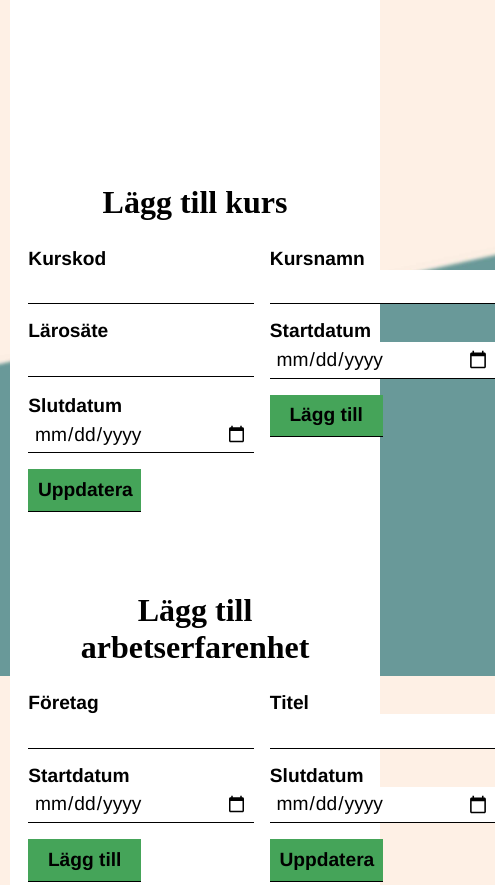
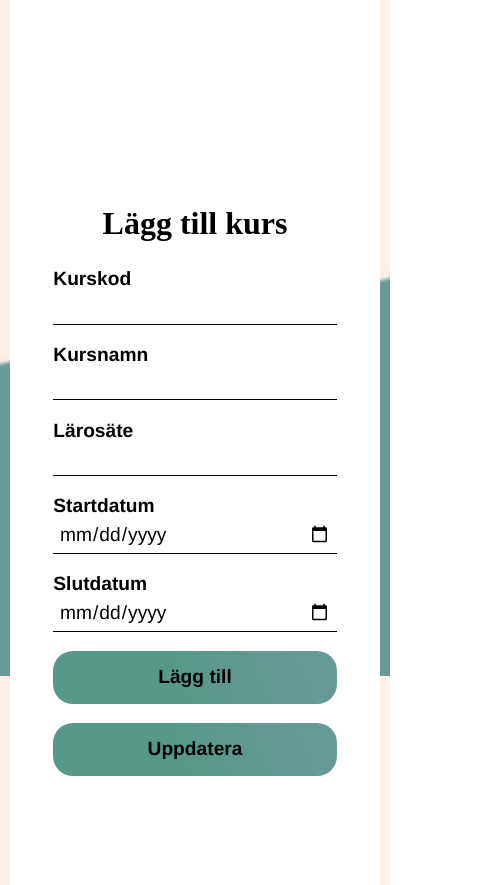
Before and after one commit to igundhammar/project-client, a website: page src/index.html in a window 390 px wide. Shown: the part 1012-1897 px from the top of the page, 495 px wide, since content can reach past the window. Drawn offline with nearby package versions, Linux system fonts and the light colour scheme; files that its build step writes are made by us from their sources; files whose address does not match are found by name; a web font is replaced by a local one.

Commit message:
JS and media query fixes

```diff
--- a/src/index.html
+++ b/src/index.html
@@ -49,19 +49,19 @@
                         <input type="number" name="courseid" id="courseid">
                     </label>
                     <label for="coursecode">Kurskod
-                        <input type="text" name="coursecode" id="coursecode" required>
+                        <input type="text" name="coursecode" id="coursecode">
                     </label>
                     <label for="coursename">Kursnamn
-                        <input type="text" name="coursename" id="coursename" required>
+                        <input type="text" name="coursename" id="coursename">
                     </label>
                     <label for="courseuniversity">Lärosäte
-                        <input type="text" name="courseuniversity" id="courseuniversity" required>
+                        <input type="text" name="courseuniversity" id="courseuniversity">
                     </label>
                     <label for="coursestartdate">Startdatum
-                        <input type="date" name="coursestartdate" id="coursestartdate" required>
+                        <input type="date" name="coursestartdate" id="coursestartdate">
                     </label>
                     <label for="courseenddate">Slutdatum
-                        <input type="date" name="courseenddate" id="courseenddate" required>
+                        <input type="date" name="courseenddate" id="courseenddate" >
                     </label>
                     <label for="submitCourse">
                         <input type="submit" name="submitCourse" id="submitCourse" value="Lägg till">
--- a/src/js/courses.js
+++ b/src/js/courses.js
@@ -52,7 +52,11 @@ function getAllCourses() {
                            <button class="deletebutton" onclick="deleteCourse('${course.id}')"><img src="./images/delete.png" alt=""></button></td>
                         </tr>`
                 })
-                checkLoggedInUser();
+                if (checkLoggedInUser()) {
+                    coursesFormsEl.style.display = "block";
+                    jobsFormsEl.style.display = "none";
+                    websitesFormsEl.style.display = "none";
+                }
             }))
         .catch(error => {
             console.log('Error:', error)
--- a/src/js/jobs.js
+++ b/src/js/jobs.js
@@ -43,6 +43,9 @@ function getAllJobs() {
                         </tr>`
                 })
                 checkLoggedInUser();
+                coursesFormsEl.style.display = "none";
+                jobsFormsEl.style.display = "block";
+                websitesFormsEl.style.display = "none";
             }))
 }
 
--- a/src/js/main.js
+++ b/src/js/main.js
@@ -34,6 +34,9 @@ function getStartText() {
                     <li><img src="./images/adobexd.png" alt=""></li>
                    </ul>
                  </div>`;
+    coursesFormsEl.style.display = "none";
+    jobsFormsEl.style.display = "none";
+    websitesFormsEl.style.display = "none";
 }
 
 
@@ -61,6 +64,7 @@ function checkLoggedInUser() {
         websitesFormsEl.style.display = "none";
     } else {
         tokenCheckEl.innerHTML = `<h4><button class="logout" onclick="logout()">Logga ut</button></h4>`;
+        return true;
     }
 }
 
--- a/src/js/websites.js
+++ b/src/js/websites.js
@@ -38,6 +38,9 @@ function getAllWebsites() {
                         </tr>`
                 })
                 checkLoggedInUser();
+                coursesFormsEl.style.display = "none";
+                jobsFormsEl.style.display = "none";
+                websitesFormsEl.style.display = "block";
             }))
 }
 
--- a/src/sass/partials/_component.scss
+++ b/src/sass/partials/_component.scss
@@ -43,7 +43,7 @@ h4 {
   background: transparent;
   border: none;
   cursor: pointer;
-  @include phone {
+  @include large-phone {
     right: -30px;
   }
 
--- a/src/sass/partials/_layout.scss
+++ b/src/sass/partials/_layout.scss
@@ -24,7 +24,7 @@ header {
   width: 40%;
   display: flex;
   justify-content: center;
-  @include phone {
+  @include large-phone {
     width: 100%;
   }
 
@@ -32,7 +32,7 @@ header {
     width: 55%;
     text-align: center;
     margin-top: 10em;
-    @include phone {
+    @include large-phone {
       width: 95%;
       margin-top: 0.5em;
     }
@@ -59,8 +59,8 @@ header {
   }
 
   .aboutimage {
-    @include phone {
-      width: 80%;
+    @include large-phone {
+      width: 75%;
       margin: 0 auto;
     }
   }
@@ -74,7 +74,7 @@ header {
     top: 10em;
     background: rgba(255, 255, 255, 0.61);
     padding: 2em 4em;
-    @include phone {
+    @include large-phone {
       padding: 1em 2em;
     }
     @include tablet-laptop {
@@ -90,8 +90,8 @@ header {
       padding: 0;
       gap: 0.5em;
       width: 80%;
-      @include phone {
-        width: 90%;
+      @include large-phone {
+        width: 80%;
 
       }
 
@@ -108,18 +108,18 @@ header {
 
 .flex {
   display: flex;
-  @include phone {
+  @include large-phone {
     display: block;
   }
 }
 
 .container {
   background: rgb(255, 255, 255);
-  margin: 3em;
+  margin: 3em 3em 0 3em;
   width: 60%;
   max-width: 960px;
   text-align: center;
-  @include phone {
+  @include large-phone {
     width: 95%;
     margin: 3em auto;
   }
@@ -134,6 +134,12 @@ article {
   margin: 5em auto;
   width: 90%;
   background: rgba(255, 255, 255, 0.61);
+  @include large-phone {
+    padding-bottom: 3em;
+  }
+  @include small-phone {
+    padding-bottom: 3em;
+  }
 
   p {
     font-size: $article-font-size;
@@ -141,7 +147,7 @@ article {
     margin: 0 auto;
     padding: 1em;
     text-align: left;
-    @include phone {
+    @include large-phone {
       width: 100%;
     }
     @include tablet-laptop {
@@ -157,9 +163,13 @@ article {
 }
 
 form {
-  display: grid;
-  grid-template-columns: 1fr 1fr;
-  gap: 1em;
+  display: flex;
+  flex-direction: column;
+  width: 60%;
+  margin: 0 auto;
+  @include large-phone {
+    width: 85%;
+  }
 
   label {
     display: flex;
@@ -173,20 +183,28 @@ form {
     padding: 0.3em;
     border: none;
     border-bottom: 1px solid black;
+    margin-bottom: 1em;
   }
 
   input[type=submit] {
-    width: 50%;
-    background-color: #45a459;
+    background: rgb(105,154,153);
+    background: linear-gradient(248deg, rgba(105,154,153,1) 0%, rgba(86,153,136,1) 58%);
     border: none;
-    padding: 0.5em;
-    border-bottom: 1px solid black;
+    border-radius: 20px;
+    padding: .8em;
     font-weight: bold;
+    cursor: pointer;
   }
 
   input[type=hidden] {
     display: none;
   }
+
+  input:focus {
+    outline: none;
+  }
+
+
 
 }
 
@@ -194,7 +212,7 @@ table {
   width: 100%;
   border-collapse: collapse;
   font-family: $headings-stack;
-  @include phone {
+  @include large-phone {
     display: flex;
     flex-direction: column;
   }
@@ -220,7 +238,7 @@ table {
 
   tr {
     height: 5em;
-    @include phone {
+    @include large-phone {
       display: flex;
       flex-direction: column;
       height: auto;
@@ -239,7 +257,7 @@ table {
   }
 
   td {
-    @include phone {
+    @include large-phone {
       display: flex;
     }
     @include tablet-laptop {
@@ -258,11 +276,14 @@ table {
       border: none;
       width: 40%;
       cursor: pointer;
+      @include tablet-laptop {
+        width: 100%;
+      }
     }
 
   .mobileheading {
     display: none;
-    @include phone {
+    @include large-phone {
       display: block;
     }
     @include tablet-laptop {
@@ -272,7 +293,7 @@ table {
     }
   .desktopheadings {
     display: table-row;
-    @include phone {
+    @include large-phone {
       display: none;
     }
     @include tablet-laptop {
@@ -282,6 +303,14 @@ table {
 
   .edit {
     width: 15%;
+    @include large-phone {
+      width: 35%;
+      gap: 3em;
+    }
+    @include tablet-laptop {
+      width: 40%;
+      gap: 3em;
+    }
   }
 }
 
@@ -294,6 +323,7 @@ table {
   border: 0;
   background: transparent;
   cursor: pointer;
+  color: black;
 }
 
 #loginlink {
@@ -308,7 +338,7 @@ nav {
     display: flex;
     justify-content: space-evenly;
     list-style: none;
-    @include phone {
+    @include large-phone {
       display: block;
       margin: 0;
       padding: 0;
@@ -318,7 +348,7 @@ nav {
       display: block;
       position: relative;
       padding: 0.2em 0;
-      @include phone {
+      @include large-phone {
         padding: 1em;
       }
     }
@@ -353,7 +383,7 @@ nav {
 .skills {
   width: 70%;
   margin: 0 auto;
-  @include phone {
+  @include large-phone {
     width: 100%;
   }
 
@@ -361,7 +391,7 @@ nav {
     display: flex;
     flex-direction: row;
     flex-wrap: wrap;
-    @include phone {
+    @include large-phone {
       padding: 0;
       margin: 0 auto;
       justify-content: center;
@@ -376,7 +406,7 @@ nav {
       margin: 2em;
       width: 15%;
       list-style: none;
-      @include phone {
+      @include large-phone {
         width: 25%;
       }
       @include tablet-laptop {
--- a/src/sass/partials/_mediaqueries.scss
+++ b/src/sass/partials/_mediaqueries.scss
@@ -1,14 +1,20 @@
 // Code by Ida Gundhammar 2021-10-07, student at Mittuniversitetet, HT2020.
 
 // Media queries.
-@mixin phone {
+@mixin tablet-laptop {
+  @media screen and (min-width: 901px) and (max-width: 1400px) {
+    @content
+  }
+}
+
+@mixin large-phone {
   @media screen and (max-width: 900px) {
     @content;
   }
 }
 
-@mixin tablet-laptop {
-  @media screen and (min-width: 901px) and (max-width: 1400px) {
+@mixin small-phone {
+  @media screen and (min-width: 300px) and (max-width: 899px) {
     @content
   }
 }
```
